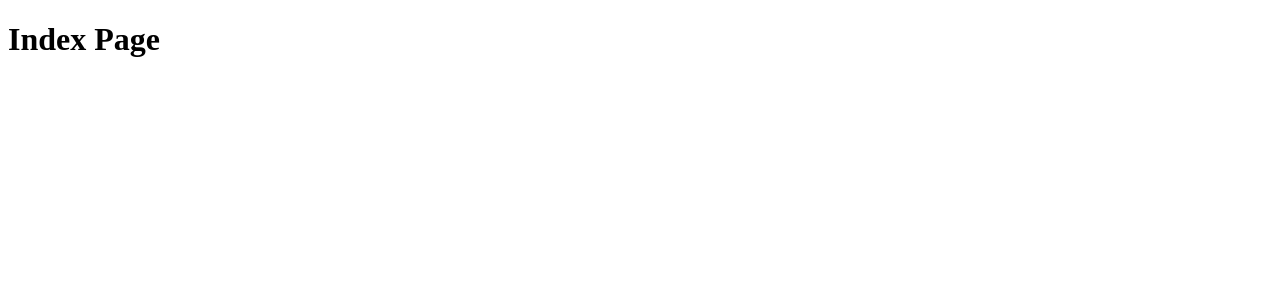
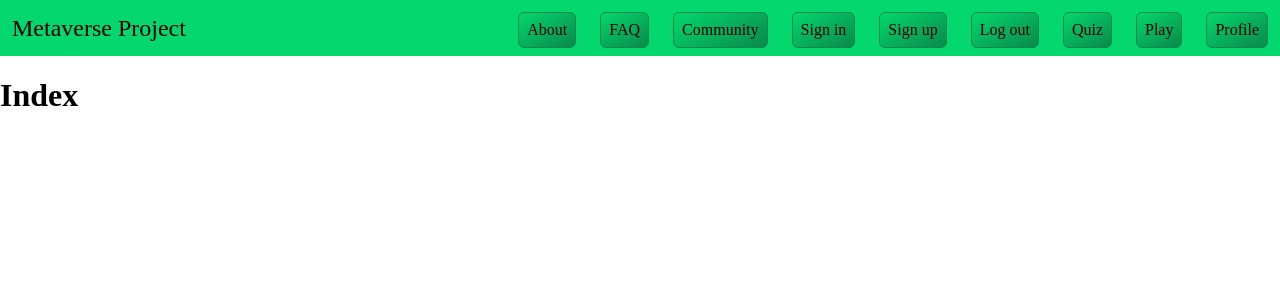
Before and after one commit to berryverry/smsw-hackathon, a React (Vite) app in the folder client/: page / in a window 1280 px wide. Shown: the top 300 px of the page. Built offline with nearby package versions, Linux system fonts and the light colour scheme.

Commit message:
implemented Navbar

```diff
--- a/client/src/App.jsx
+++ b/client/src/App.jsx
@@ -1,7 +1,18 @@
+import './styles/global.scss';
+import Navbar from './components/Navbar';
+import { BrowserRouter as Router, Routes, Route } from 'react-router-dom';
 const App = () => {
   return (
     <>
-      <h1>Index Page</h1>
+      <Router>
+        <Navbar />
+        <main>
+          <Routes>
+            <Route path="/" element={<h1>Index</h1>} />
+            <Route path="*" element={<h1>Page Not Found</h1>} />
+          </Routes>
+        </main>
+      </Router>
     </>
   );
 };
--- /dev/null
+++ b/client/src/components/Navbar.jsx
@@ -0,0 +1,44 @@
+import { Link } from 'react-router-dom';
+import '../styles/global.scss';
+import '../styles/Navbar.scss';
+
+const Navbar = () => {
+  return (
+    <header>
+      <div className="flex container">
+        <Link to="/" className="text-2xl m-3">
+          <a>Metaverse Project</a>
+        </Link>
+        <div className="flex absolute r-0">
+          <Link to="/about" className="nav-button">
+            About
+          </Link>
+          <Link to="/faq" className="nav-button">
+            FAQ
+          </Link>
+          <Link to="/community" className="nav-button">
+            Community
+          </Link>
+          <Link to="/signin" className="nav-button">
+            Sign in
+          </Link>
+          <Link to="/signup" className="nav-button">
+            Sign up
+          </Link>
+          <a className="nav-button">Log out</a>
+          <Link to="/quiz" className="nav-button">
+            Quiz
+          </Link>
+          <Link to="/play" className="nav-button">
+            Play
+          </Link>
+          <Link to="/profile" className="nav-button">
+            Profile
+          </Link>
+        </div>
+      </div>
+    </header>
+  );
+};
+
+export default Navbar;
--- /dev/null
+++ b/client/src/styles/Navbar.scss
@@ -0,0 +1,20 @@
+@use 'base';
+
+.container {
+  background-color: base.$color-primary;
+}
+
+.nav-button {
+  margin: 0.75rem;
+  padding: 0.5rem;
+  border-radius: 0.375rem;
+  border-style: solid;
+  border-width: 1px;
+  color: black;
+  border-color: base.$color-secondary;
+  background: linear-gradient(
+    150deg,
+    base.$color-primary 0%,
+    base.$color-secondary 100%
+  );
+}
--- /dev/null
+++ b/client/src/styles/_base.scss
@@ -0,0 +1,17 @@
+$color-primary: #03d76d;
+$color-secondary: #0a8a4a;
+$color-accent: #3845d3;
+
+body {
+  margin: 0px;
+  padding: 0px;
+}
+
+a {
+  text-decoration: none;
+  color: black;
+}
+
+a:visited {
+  color: black;
+}
--- /dev/null
+++ b/client/src/styles/global.scss
@@ -0,0 +1,26 @@
+@use 'base';
+
+.flex {
+  display: flex;
+}
+
+.absolute {
+  position: absolute;
+}
+
+.text-2xl {
+  font-size: 1.5rem;
+  line-height: 2rem;
+}
+
+.m-3 {
+  margin: 0.75rem;
+}
+
+.r-0 {
+  right: 0rem;
+}
+
+.border {
+  border-width: 1px;
+}
```
Also changed, not shown: client/src/pages/Layout.jsx (added).
